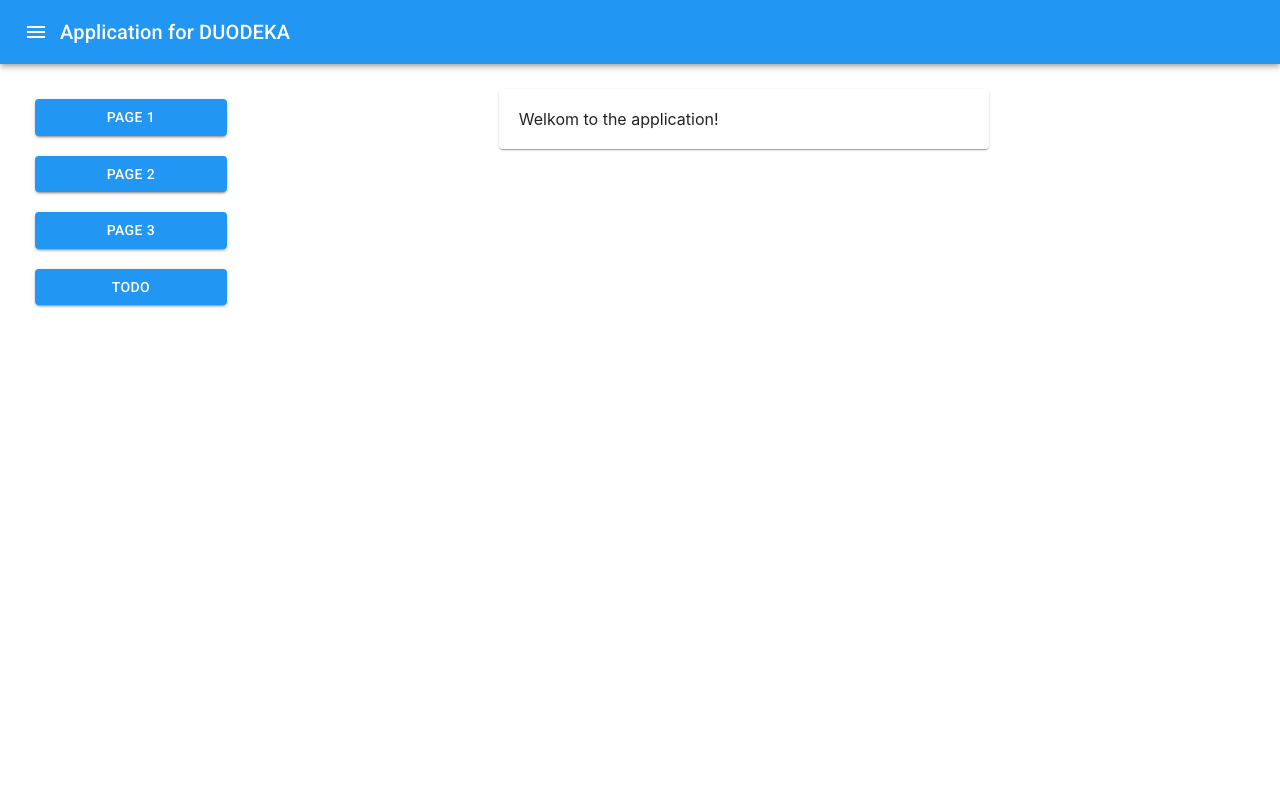
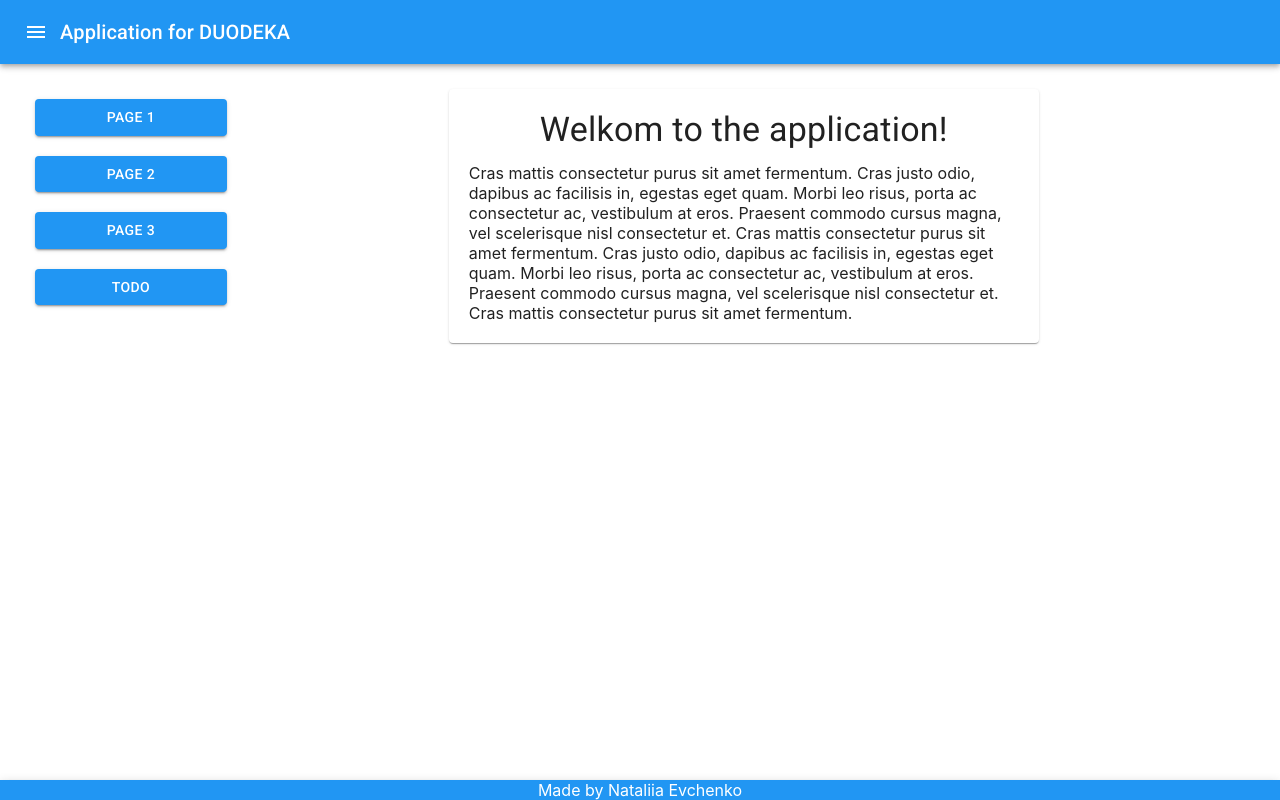
Before and after one commit to designdevy/to-do-app, a React (Create React App) app: page / in a window 1280 px wide. Built offline with nearby package versions, Linux system fonts and the light colour scheme.

Commit message:
Add footer

```diff
--- a/src/App.js
+++ b/src/App.js
@@ -1,9 +1,9 @@
 import React from 'react';
 import { Route } from 'react-router-dom';
 import ToDoListContainer from './components/ToDoListContainer'
-import FakePage from './components/FakePage'
-import FakePage2 from './components/FakePage2'
-import FakePage3 from './components/FakePage3'
+import Mock from './components/Mock'
+import Mock2 from './components/Mock2'
+import Mock3 from './components/Mock3'
 
 const initialGlobalState = {
   toDos: [{title: "Make an app", id: "26872648"}],
@@ -62,9 +62,9 @@ export const useGlobalState = () => React.useContext(GlobalState);
 export default function App() {
   // Note: within the Root function we can return any Component (not just SomeComponent, but also a Router for instance)
   return <Global Root={() => <main>
-    <Route exact path="/" component={FakePage} />
-    <Route exact path="/fake2" component={FakePage2} />
-    <Route exact path="/fake3" component={FakePage3} />
+    <Route exact path="/" component={Mock} />
+    <Route exact path="/mock2" component={Mock2} />
+    <Route exact path="/mock3" component={Mock3} />
     <Route exact path="/todo" component={ToDoListContainer} />
   </main>} />;
 }
--- /dev/null
+++ b/src/components/BottomBar.js
@@ -0,0 +1,23 @@
+import React from "react";
+import { AppBar, Typography } from "@material-ui/core";
+import { withStyles } from "@material-ui/core/styles";
+
+const styles = {
+  appBar: {
+    top: 'auto',
+    bottom: 0,
+  },
+}
+
+export default withStyles(styles)(function BottomBar(props) {
+  const { classes } = props;
+  return (
+    <AppBar
+      position="fixed"
+      color="primary"
+      className={classes.appBar}
+    >
+      <Typography variant="h7" align="center">Made by Nataliia Evchenko</Typography>
+    </AppBar>
+  );
+});
--- a/src/components/FakePage.js
+++ /dev/null
@@ -1,28 +0,0 @@
-import React from "react";
-import TopMenu from "./TopMenu";
-import LeftMenu from "./LeftMenu";
-import { Grid, Paper } from "@material-ui/core";
-
-import { withStyles } from "@material-ui/core/styles";
-
-const styles = {
-  paper: { margin: "auto", padding: 20, maxWidth: 450 },
-  root: {
-    flexGrow: 1,
-    padding: 25
-  }
-};
-
-export default withStyles(styles)(function FakePage({ classes }) {
-  return (
-    <div>
-      <TopMenu />
-      <Grid container className={classes.root} spacing={2}>
-        <LeftMenu />
-        <Grid item xs={12} sm={10}>
-          <Paper className={classes.paper}>Welkom to the application!</Paper>
-        </Grid>
-      </Grid>
-    </div>
-  );
-});
--- a/src/components/FakePage2.js
+++ /dev/null
@@ -1,28 +0,0 @@
-import React from "react";
-import TopMenu from "./TopMenu";
-import LeftMenu from "./LeftMenu";
-import { Grid, Paper } from "@material-ui/core";
-
-import { withStyles } from "@material-ui/core/styles";
-
-const styles = {
-  paper: { margin: "auto", padding: 20, maxWidth: 450 },
-  root: {
-    flexGrow: 1,
-    padding: 25
-  }
-};
-
-export default withStyles(styles)(function FakePage2({ classes }) {
-  return (
-    <div>
-      <TopMenu />
-      <Grid container className={classes.root} spacing={2}>
-        <LeftMenu />
-        <Grid item xs={12} sm={10}>
-          <Paper className={classes.paper}>That's not the page you are looking for!</Paper>
-        </Grid>
-      </Grid>
-    </div>
-  );
-});
--- a/src/components/FakePage3.js
+++ /dev/null
@@ -1,28 +0,0 @@
-import React from "react";
-import TopMenu from "./TopMenu";
-import LeftMenu from "./LeftMenu";
-import { Grid, Paper } from "@material-ui/core";
-
-import { withStyles } from "@material-ui/core/styles";
-
-const styles = {
-  paper: { margin: "auto", padding: 20, maxWidth: 450 },
-  root: {
-    flexGrow: 1,
-    padding: 25
-  }
-};
-
-export default withStyles(styles)(function FakePage3({ classes }) {
-  return (
-    <div>
-      <TopMenu />
-      <Grid container className={classes.root} spacing={2}>
-        <LeftMenu />
-        <Grid item xs={12} sm={10}>
-          <Paper className={classes.paper}>That is also not the page with ToDos!</Paper>
-        </Grid>
-      </Grid>
-    </div>
-  );
-});
--- a/src/components/LeftMenu.js
+++ b/src/components/LeftMenu.js
@@ -35,7 +35,7 @@ export default withStyles(styles)(function LeftMenu(props) {
             Page 1
           </Button>
         </Link>
-        <Link to="/fake2" className={classes.link}>
+        <Link to="/mock2" className={classes.link}>
           <Button
             color="primary"
             variant="contained"
@@ -44,7 +44,7 @@ export default withStyles(styles)(function LeftMenu(props) {
             Page 2
           </Button>
         </Link>
-        <Link to="/fake3" className={classes.link}>
+        <Link to="/mock3" className={classes.link}>
           <Button
             color="primary"
             variant="contained"
--- /dev/null
+++ b/src/components/Mock.js
@@ -0,0 +1,45 @@
+import React from "react";
+import TopMenu from "./TopMenu";
+import LeftMenu from "./LeftMenu";
+import BottomBar from "./BottomBar";
+import { Grid, Paper, Typography } from "@material-ui/core";
+
+import { withStyles } from "@material-ui/core/styles";
+
+const styles = {
+  paper: { margin: "auto", padding: 20, maxWidth: 550 },
+  root: {
+    flexGrow: 1,
+    padding: 25
+  }
+};
+
+export default withStyles(styles)(function Mock({ classes }) {
+  return (
+    <div>
+      <TopMenu />
+      <Grid container className={classes.root} spacing={2}>
+        <LeftMenu />
+        <Grid item xs={12} sm={10}>
+          <Paper className={classes.paper}>
+            <Typography variant="h4" align="center" gutterBottom>
+              Welkom to the application!
+            </Typography>
+            <Typography variant="h7" gutterBottom>
+              Cras mattis consectetur purus sit amet fermentum. Cras justo odio,
+              dapibus ac facilisis in, egestas eget quam. Morbi leo risus, porta
+              ac consectetur ac, vestibulum at eros. Praesent commodo cursus
+              magna, vel scelerisque nisl consectetur et. Cras mattis
+              consectetur purus sit amet fermentum. Cras justo odio, dapibus ac
+              facilisis in, egestas eget quam. Morbi leo risus, porta ac
+              consectetur ac, vestibulum at eros. Praesent commodo cursus magna,
+              vel scelerisque nisl consectetur et. Cras mattis consectetur purus
+              sit amet fermentum.
+            </Typography>
+          </Paper>
+        </Grid>
+      </Grid>
+      <BottomBar />
+    </div>
+  );
+});
--- /dev/null
+++ b/src/components/Mock2.js
@@ -0,0 +1,45 @@
+import React from "react";
+import TopMenu from "./TopMenu";
+import LeftMenu from "./LeftMenu";
+import BottomBar from "./BottomBar";
+import { Grid, Paper, Typography } from "@material-ui/core";
+
+import { withStyles } from "@material-ui/core/styles";
+
+const styles = {
+  paper: { margin: "auto", padding: 20, maxWidth: 550 },
+  root: {
+    flexGrow: 1,
+    padding: 25
+  }
+};
+
+export default withStyles(styles)(function Mock2({ classes }) {
+  return (
+    <div>
+      <TopMenu />
+      <Grid container className={classes.root} spacing={2}>
+        <LeftMenu />
+        <Grid item xs={12} sm={10}>
+          <Paper className={classes.paper}>
+            <Typography variant="h4" align="center" gutterBottom>
+              That's not the page you are looking for!
+            </Typography>
+            <Typography variant="h7" gutterBottom>
+              Cras mattis consectetur purus sit amet fermentum. Cras justo odio,
+              dapibus ac facilisis in, egestas eget quam. Morbi leo risus, porta
+              ac consectetur ac, vestibulum at eros. Praesent commodo cursus
+              magna, vel scelerisque nisl consectetur et. Cras mattis
+              consectetur purus sit amet fermentum. Cras justo odio, dapibus ac
+              facilisis in, egestas eget quam. Morbi leo risus, porta ac
+              consectetur ac, vestibulum at eros. Praesent commodo cursus magna,
+              vel scelerisque nisl consectetur et. Cras mattis consectetur purus
+              sit amet fermentum.
+            </Typography>
+          </Paper>
+        </Grid>
+      </Grid>
+      <BottomBar />
+    </div>
+  );
+});
--- /dev/null
+++ b/src/components/Mock3.js
@@ -0,0 +1,45 @@
+import React from "react";
+import TopMenu from "./TopMenu";
+import LeftMenu from "./LeftMenu";
+import BottomBar from "./BottomBar";
+import { Grid, Paper, Typography } from "@material-ui/core";
+
+import { withStyles } from "@material-ui/core/styles";
+
+const styles = {
+  paper: { margin: "auto", padding: 20, maxWidth: 550 },
+  root: {
+    flexGrow: 1,
+    padding: 25
+  }
+};
+
+export default withStyles(styles)(function Mock3({ classes }) {
+  return (
+    <div>
+      <TopMenu />
+      <Grid container className={classes.root} spacing={2}>
+        <LeftMenu />
+        <Grid item xs={12} sm={10}>
+          <Paper className={classes.paper}>
+            <Typography variant="h4" align="center" gutterBottom>
+              That is also not the page with ToDos!
+            </Typography>
+            <Typography variant="h7" gutterBottom>
+              Cras mattis consectetur purus sit amet fermentum. Cras justo odio,
+              dapibus ac facilisis in, egestas eget quam. Morbi leo risus, porta
+              ac consectetur ac, vestibulum at eros. Praesent commodo cursus
+              magna, vel scelerisque nisl consectetur et. Cras mattis
+              consectetur purus sit amet fermentum. Cras justo odio, dapibus ac
+              facilisis in, egestas eget quam. Morbi leo risus, porta ac
+              consectetur ac, vestibulum at eros. Praesent commodo cursus magna,
+              vel scelerisque nisl consectetur et. Cras mattis consectetur purus
+              sit amet fermentum.
+            </Typography>
+          </Paper>
+        </Grid>
+      </Grid>
+      <BottomBar />
+    </div>
+  );
+});
--- a/src/components/ToDoList.js
+++ b/src/components/ToDoList.js
@@ -7,22 +7,23 @@ import {
   Checkbox,
   List,
   ListItem,
-  InputBase,
   ListItemIcon,
   ListItemSecondaryAction,
   IconButton,
   Grid
 } from "@material-ui/core";
 import Delete from "@material-ui/icons/Delete";
+import EditIcon from "@material-ui/icons/Edit";
 import { withStyles } from "@material-ui/core/styles";
 
 const styles = {
-  paper: { margin: "auto", padding: 20, maxWidth: 450 },
+  paper: { margin: "auto", padding: 20, maxWidth: 550 },
   form: {
     display: "flex",
     alignItems: "baseline",
     justifyContent: "space-evenly"
-  }
+  },
+  image: { width: "100%" }
 };
 
 export default withStyles(styles)(function ToDoList({
@@ -36,11 +37,13 @@ export default withStyles(styles)(function ToDoList({
   handleDelete,
   handleToggle,
   handleEdit,
-  handleEditChange
+  handleEditChange,
+  handleStartEditing
 }) {
   return (
     <Grid item xs={12} sm={10}>
       <Paper className={classes.paper}>
+        <img className={classes.image} src="https://cdn.pixabay.com/photo/2017/06/05/10/15/landscape-2373649_960_720.jpg" alt="mountains" />
         <Typography variant="h4" align="center" gutterBottom>
           Tasks for today
         </Typography>
@@ -53,7 +56,7 @@ export default withStyles(styles)(function ToDoList({
             margin="normal"
           />
           <Button type="submit" color="primary" variant="contained">
-            Add task
+            Add
           </Button>
         </form>
         <List>
@@ -62,20 +65,30 @@ export default withStyles(styles)(function ToDoList({
               <ListItemIcon>
                 <Checkbox edge="start" tabIndex={-1} disableRipple />
               </ListItemIcon>
+              {titleEdited.id === id ? (
                 <form
                   onSubmit={handleEdit(id, toDos, titleEdited.title)}
                   className={classes.form}
                 >
-                <InputBase
+                  <TextField
                     name="title"
-                  value={titleEdited.id === id ? titleEdited.title : title}
+                    value={titleEdited.title}
                     onChange={handleEditChange(id)}
                   />
-                {titleEdited.id === id ? <Button type="submit" color="primary" variant="outlined">
-                  Edit
-                </Button> : <p/>}
                 </form>
+              ) : (
+                <Typography variant="h7" gutterBottom>
+                  {title}
+                </Typography>
+              )}
               <ListItemSecondaryAction>
+                <IconButton
+                  color="primary"
+                  edge="end"
+                  onClick={() => handleStartEditing(id, title)}
+                >
+                  <EditIcon />
+                </IconButton>
                 <IconButton
                   color="primary"
                   edge="end"
```
Also changed, not shown: src/components/ToDoListContainer.js (+7 -0 lines). Lines whose indentation alone changed are shown as unchanged.
